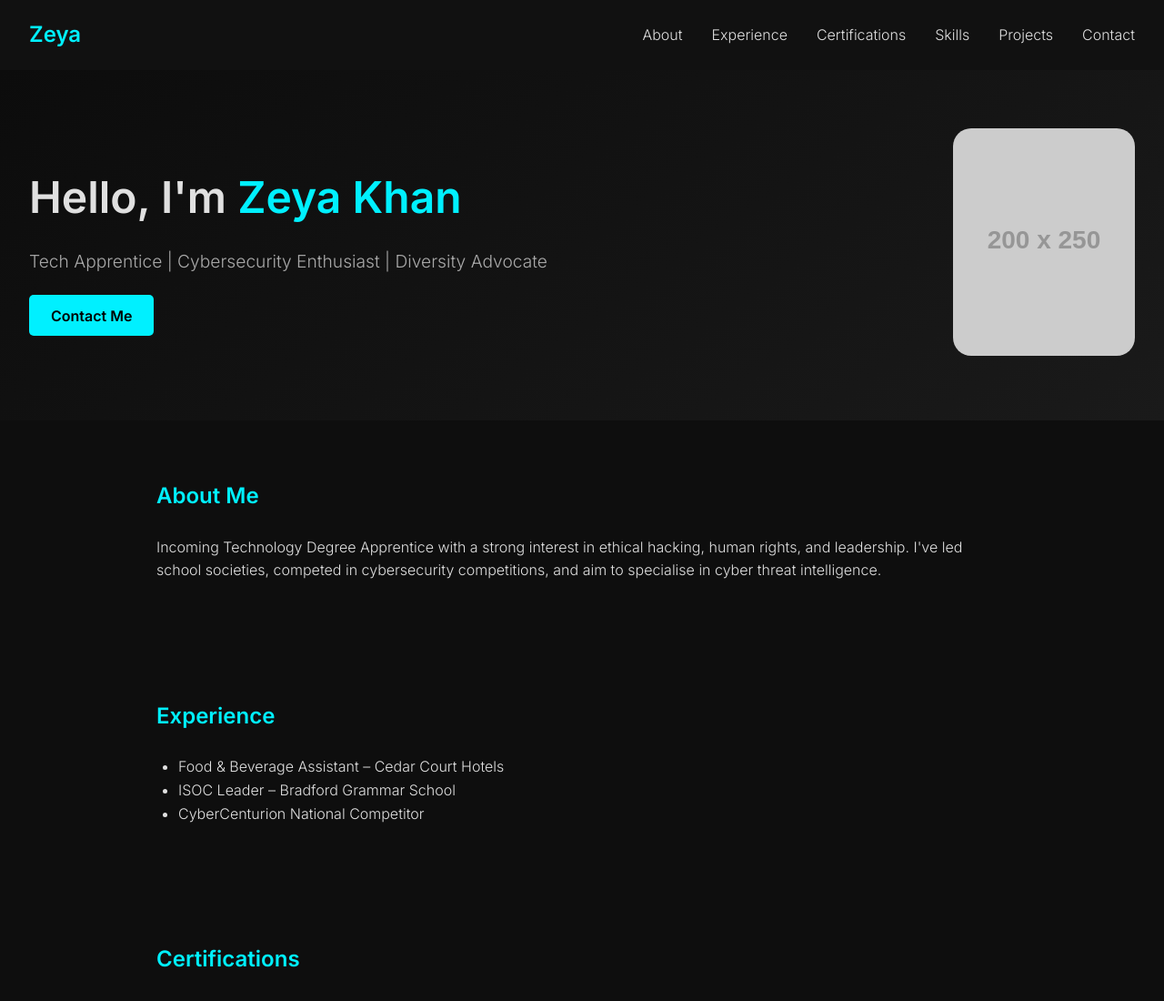
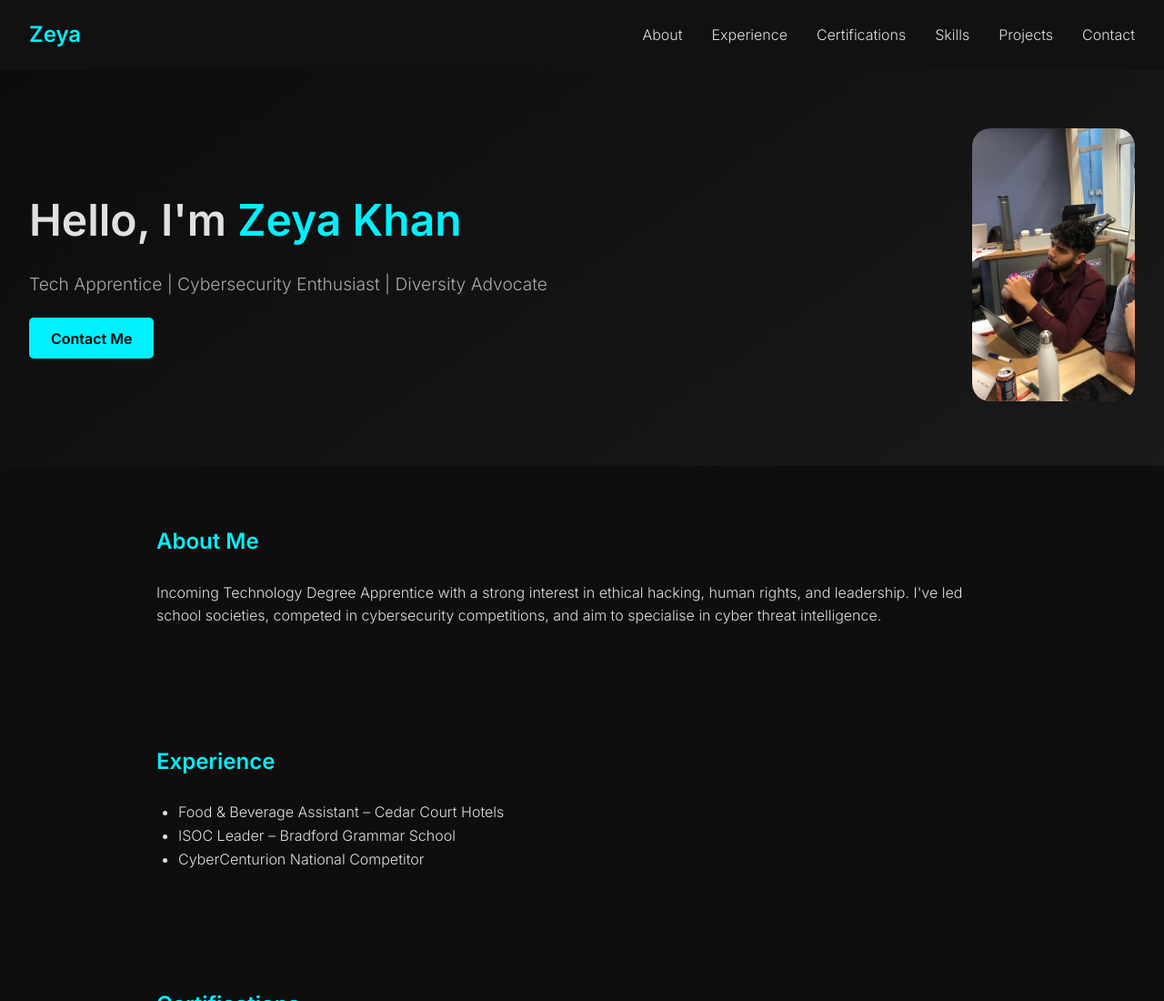
Before and after one commit to Z-khxn/Portfolio, a plain HTML site: page index.html in a window 1280 px wide. Shown: the top 1100 px of the page at 91% size. Drawn offline with Linux system fonts and the light colour scheme; placeholder pictures from the web are drawn by us.

Commit message:
Update index.html for profile pic

```diff
--- a/index.html
+++ b/index.html
@@ -142,7 +142,7 @@
       <a class="cta" href="#contact">Contact Me</a>
     </div>
     <div>
-      <img src="https://via.placeholder.com/200x250.png?text=Zeya+Khan" alt="Zeya Khan" />
+      <img src="profile.jpg" alt="Zeya Khan" style="border-radius: 20px; max-height: 300px;" />
     </div>
   </section>
 
```
